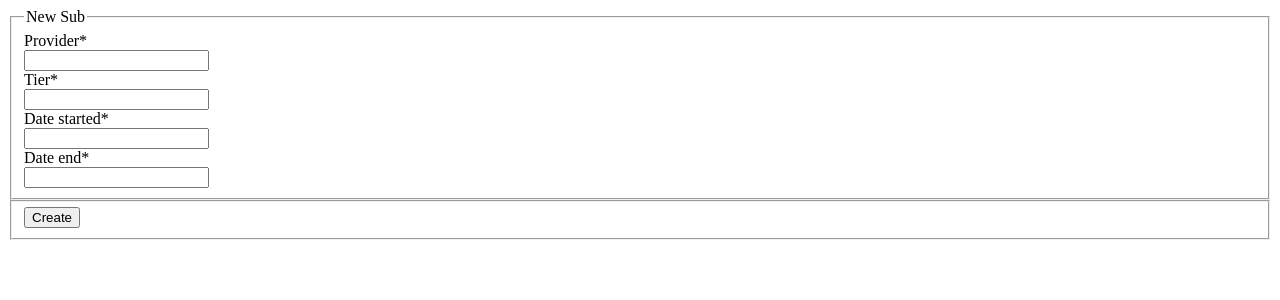
After one commit to FKQ7/Sub-Track, a Django app: page /sub-create/new/ in a window 1280 px wide. The commit adds this page. Shown: the top 300 px of the page. Run offline with Django 4.2, Linux system fonts and the light colour scheme; a user stored in the database is signed in; some libraries are stand-ins or nearby versions.

Commit message:
stage 1 is completed

```diff
--- a/SB/main/models.py
+++ b/SB/main/models.py
@@ -1,9 +1,16 @@
 from django.db import models
 from django.contrib.auth.models import User
+import uuid
+from django.urls import reverse
 # Create your models here.
 class sub(models.Model):
+	id = models.UUIDField(default=uuid.uuid4, primary_key = True, editable = False)
 	provider = models.CharField(max_length=70)
 	tier = models.CharField(max_length=40)
 	date_started = models.DateField(auto_now=False, auto_now_add=False)
 	date_end = models.DateField(auto_now=False, auto_now_add=False, )
 	author = models.ForeignKey(User, on_delete=models.CASCADE)
+
+
+	def get_absolute_url(self):
+		return reverse('sub-detail', kwargs={'pk':self.id})
--- a/SB/main/urls.py
+++ b/SB/main/urls.py
@@ -16,9 +16,15 @@ Including another URLconf
 """
 from django.contrib import admin
 from django.urls import path
-from .views import home, about, dash_board
+from . import views
+from .views import SubListView, SubDetailView, SubCreateView, SubUpdateView, SubDeleteView
 urlpatterns = [
-    path('', home, name="home"),
-    path('about/', about),
-    path('dash-board/', dash_board, name='dash-board'),
+    path('', views.home, name="home"),
+    path('about/', views.about, name="about"),
+    path('dash-board/', views.dash_board, name='dash-board'),
+    path('sub/<pk>/', SubDetailView.as_view(), name='sub-detail'),
+    path('sub-create/new/', SubCreateView.as_view(), name='sub-Create'),
+    path('sub/<pk>/update', SubUpdateView.as_view(), name='sub-update'),
+    path('sub/<pk>/delete', SubDeleteView.as_view(), name='sub-delete'),
+
 ]
--- a/SB/main/views.py
+++ b/SB/main/views.py
@@ -1,9 +1,19 @@
 from django.shortcuts import render
 from django.http import HttpResponse
 from .models import sub
+from django.contrib.auth.mixins import LoginRequiredMixin, UserPassesTestMixin
 from django.contrib.auth.models import User
 from django.contrib.auth.forms import UserCreationForm
 from django.contrib.auth.decorators import login_required
+from django.views.generic import (
+ ListView,
+ DetailView,
+ CreateView,
+ UpdateView,
+ DeleteView,
+ )
+
+
 # Create your views here.
 def home(request):
 	return render(request, "main/home.html")
@@ -15,7 +25,53 @@ def about(request):
 
 @login_required
 def dash_board(request):
+	ordering = ['-date_end']
 	context = {
 		'subs':sub.objects.filter(author=request.user) #the string is the name of the data
 	}
 	return render(request, "main/dash-board.html", context)
+
+class SubListView(LoginRequiredMixin, ListView):#problem with the filter!
+	model = sub
+	template_name = "main/dash-board.html"
+	context_object_name = 'subs'
+	ordering = ['-date_end']
+
+class SubDetailView(LoginRequiredMixin,UserPassesTestMixin ,DetailView):
+	model = sub
+	def test_func(self):
+		sub = self.get_object()
+		if self.request.user == sub.author:
+			return True
+		return False
+
+
+
+
+class SubCreateView(LoginRequiredMixin, CreateView):
+	model = sub
+	fields = ['provider', 'tier', 'date_started', 'date_end']
+	def form_valid(self, form):
+		form.instance.author=self.request.user
+		return super().form_valid(form)
+
+class SubUpdateView(LoginRequiredMixin, UserPassesTestMixin ,UpdateView):
+	model = sub
+	fields = ['provider', 'tier', 'date_started', 'date_end']
+	def form_valid(self, form):
+		form.instance.author=self.request.user
+		return super().form_valid(form)
+	def test_func(self):
+		sub = self.get_object()
+		if self.request.user == sub.author:
+			return True
+		return False
+
+class SubDeleteView(LoginRequiredMixin, UserPassesTestMixin , DeleteView):
+	model = sub
+	success_url = '/'
+	def test_func(self):
+		sub = self.get_object()
+		if self.request.user == sub.author:
+			return True
+		return False
--- a/SB/templates/main/dash-board.html
+++ b/SB/templates/main/dash-board.html
@@ -10,7 +10,7 @@
     <p class="text-secondary">{{ user.email }}</p>
 	{% for sub in subs %}
 	<article class="media content-section">
-		<p>{{ sub.provider }}</p>
+		<a href="{% url 'sub-detail' sub.id %}">Subscrebtion:{{ sub.provider }}</a>
 		<p>{{ sub.tier }}</p>
 		<p>{{ sub.date_started }}</p>
 		<p>{{ sub.date_end }}</p>
--- /dev/null
+++ b/SB/templates/main/sub_form.html
@@ -0,0 +1,17 @@
+    {% load crispy_forms_tags %}
+	<div class="content-section">
+		<form method="POST">
+			{% csrf_token %}
+			<fieldset class="form-group">
+				<legend class="border-bottom mb-4">New Sub</legend>
+				{{ form|crispy }}
+			</fieldset>
+			<fieldset>
+				<div class="form-group">
+					<button  class="btn btn-outlin-info" type="sumbit">Create</button>
+				</div>
+			</fieldset>
+		</form>
+		<div class="border-top pt-3">
+		</div>
+	</div>
```
Also changed, not shown: SB/templates/main/sub_confirm_delete.html (added, +17 -0 lines), SB/templates/main/sub_detail.html (added, +7 -0 lines), SB/db.sqlite3, SB/main/migrations/0002_alter_sub_id.py (added).
